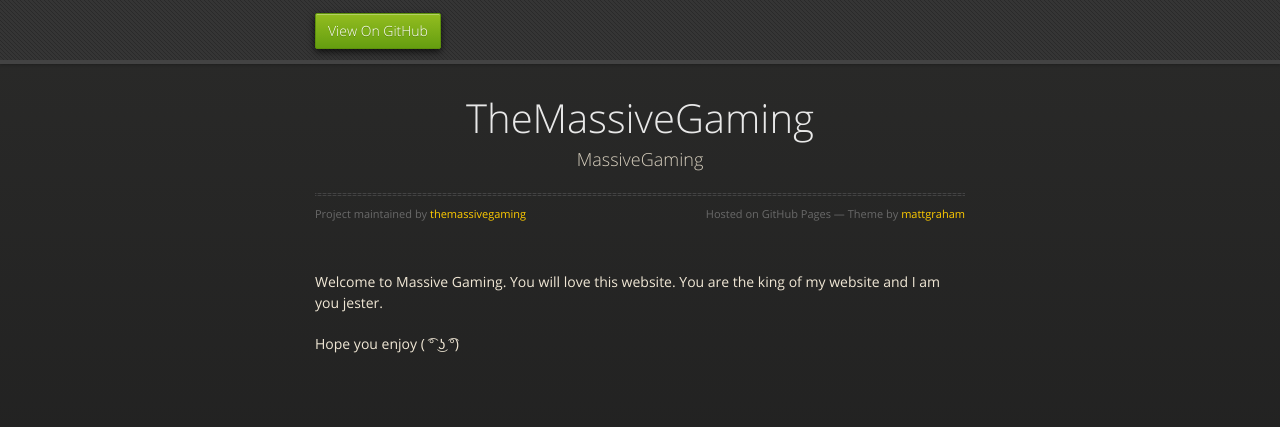
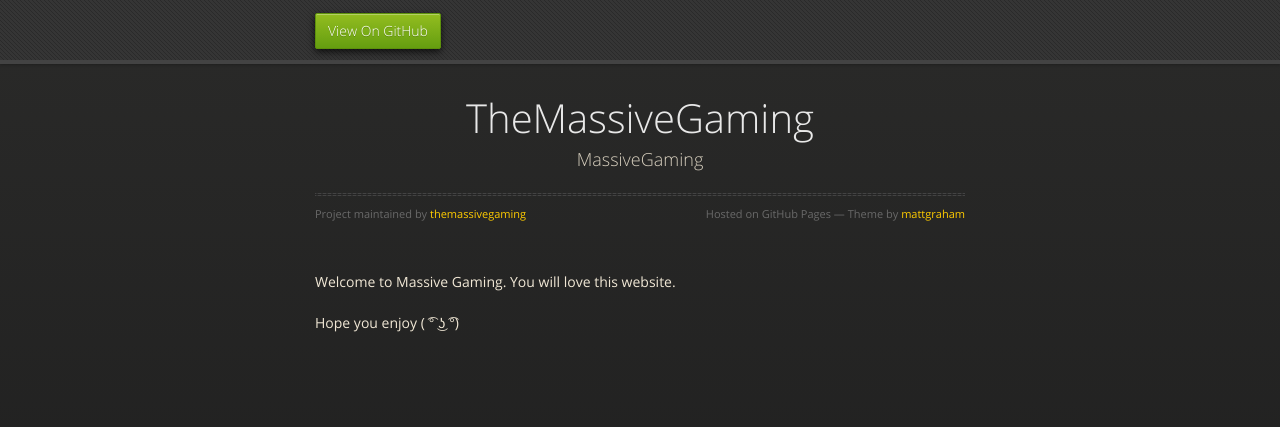
Before and after one commit to themassivegaming/themassivegaming.github.io, a plain HTML site: page index.html in a window 1280 px wide. Drawn offline with nearby package versions, Linux system fonts and the light colour scheme.

Commit message:
Replace master branch with page content via GitHub

```diff
--- a/index.html
+++ b/index.html
@@ -36,8 +36,7 @@
         </div>
 
         <p>Welcome to Massive Gaming.
-You will love this website.
-You are the king of my website and I am you jester.</p>
+You will love this website. </p>
 
 <p>Hope you enjoy ( ͡° ͜ʖ ͡°)</p>
       </section>
--- a/params.json
+++ b/params.json
@@ -1 +1 @@
-{"name":"TheMassiveGaming","tagline":"MassiveGaming","body":" Welcome to Massive Gaming.\r\nYou will love this website. \r\nYou are the king of my website and I am you jester.\r\n\r\nHope you enjoy ( ͡° ͜ʖ ͡°)\r\n","google":"","note":"Don't delete this file! It's used internally to help with page regeneration."}
+{"name":"TheMassiveGaming","tagline":"MassiveGaming","body":" Welcome to Massive Gaming.\r\nYou will love this website. \r\n\r\n\r\nHope you enjoy ( ͡° ͜ʖ ͡°)\r\n","google":"","note":"Don't delete this file! It's used internally to help with page regeneration."}
```
